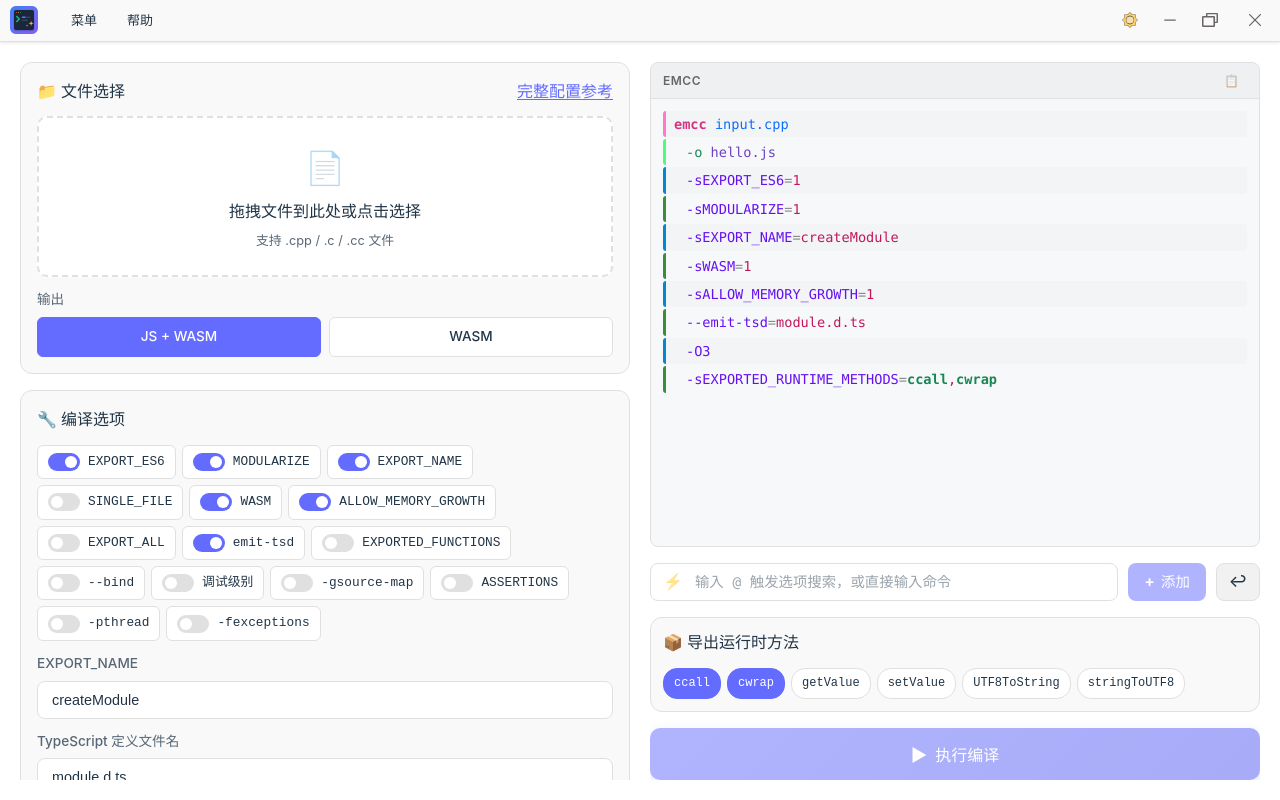
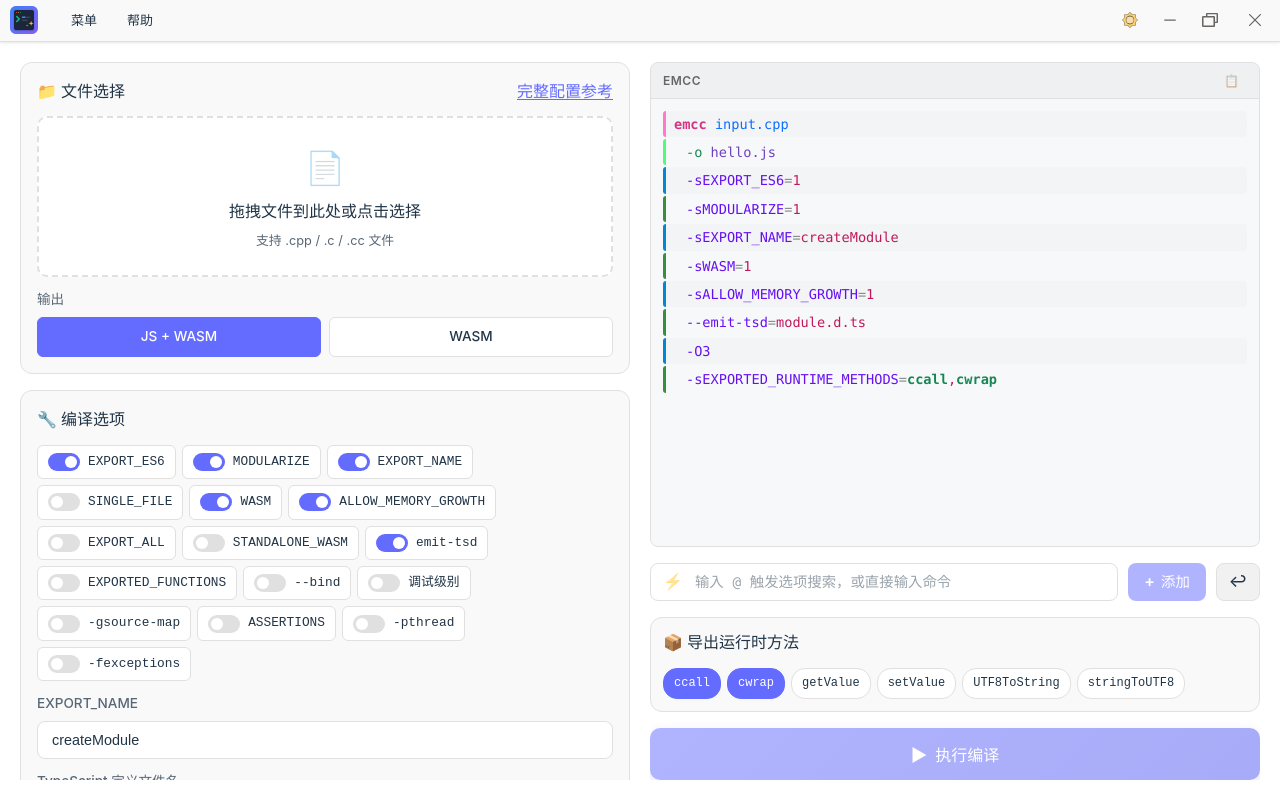
Before and after one commit to TTT1231/emccgui, a Vue app: page / in a window 1280 px wide. Built offline with nearby package versions, Linux system fonts and the light colour scheme.

Commit message:
fix:modularize and export name complict

```diff
--- a/src/renderer/components/EmccCoding/index.vue
+++ b/src/renderer/components/EmccCoding/index.vue
@@ -114,11 +114,6 @@ const commandLines = computed(() => {
    const outputExt = isJsWasm ? '.js' : '.wasm';
    lines.push({ name: '-o', value: `${outputFileName.value}${outputExt}`, type: 'output' });
 
-   // 如果只输出 wasm，添加 STANDALONE_WASM
-   if (!isJsWasm) {
-      lines.push({ name: '-sSTANDALONE_WASM', value: '1', type: 'flag' });
-   }
-
    // 遍历所有编译选项，自动生成命令行
    for (const option of compileOptionsOpt.value) {
       // 检查是否启用
@@ -339,18 +334,13 @@ const getAllExistingCommandNames = computed(() => {
    // 2. 优化级别
    commandNames.push(`-${options.value.optimizationLevel}`);
 
-   // 3. 如果是纯 WASM 模式，添加 STANDALONE_WASM
-   if (!isJsWasm) {
-      commandNames.push('-sSTANDALONE_WASM');
-   }
-
-   // 4. 运行时方法（如果在 JS+WASM 模式下有启用的话）
+   // 3. 运行时方法（如果在 JS+WASM 模式下有启用的话）
    const enabledMethods = runtimeMethodsOpt.value.filter(m => m.enabled).map(m => m.name);
    if (enabledMethods.length > 0 && isJsWasm) {
       commandNames.push('-sEXPORTED_RUNTIME_METHODS');
    }
 
-   // 5. 手动添加的自定义命令
+   // 4. 手动添加的自定义命令
    for (const customCmd of addOptionsStack.value) {
       commandNames.push(extractCommandName(customCmd));
    }
--- a/src/renderer/components/EmccCoding/src/data.ts
+++ b/src/renderer/components/EmccCoding/src/data.ts
@@ -6,6 +6,21 @@ type CommandFormatType = 'flag' | 'setting' | 'arg';
 
 // 选项冲突类型
 type ConflictType = 'wasm-only' | 'side-module';
+
+// 辅助函数：根据 key 获取编译选项
+function getOptionByKey(options: CompileOption[], key: string): CompileOption | undefined {
+   return options.find(opt => opt.key === key);
+}
+
+// 辅助函数：检查选项是否真正启用（包括依赖检查）
+export function isOptionReallyEnabled(option: CompileOption, allOptions: CompileOption[]): boolean {
+   if (!option.enabled) return false;
+   if (option.dependsOn) {
+      const dep = getOptionByKey(allOptions, option.dependsOn);
+      if (!dep?.enabled) return false;
+   }
+   return true;
+}
 
 // 选项冲突规则
 export interface OptionConflict {
@@ -151,6 +166,18 @@ export const compileOptionOptions: CompileOption[] = [
       defaultValue: 1,
       formatType: 'flag',
       hint: '导出所有符号（函数和全局变量）',
+   },
+   {
+      key: 'standaloneWasm',
+      name: 'STANDALONE_WASM',
+      enabled: false,
+      cmdPrefix: '-s',
+      cmdName: 'STANDALONE_WASM',
+      valueType: 'boolean',
+      defaultValue: 1,
+      formatType: 'flag',
+      jsWasmOnly: true,
+      hint: '生成一个尽量独立的 WASM，减少对外部依赖（与 wasm-only 冲突）',
    },
 
    // === 类型定义 ===
@@ -413,7 +440,8 @@ export function getConflictedOptions(
    // 1. 纯 WASM 输出模式下，所有 jsWasmOnly 选项都无效
    if (outputFormat === 'wasm-only') {
       for (const opt of options) {
-         if (opt.jsWasmOnly && opt.enabled) {
+         // 使用 isOptionReallyEnabled 来检查选项是否真正启用（包括依赖检查）
+         if (opt.jsWasmOnly && isOptionReallyEnabled(opt, options)) {
             conflictedKeys.add(opt.key);
          }
       }
@@ -426,7 +454,8 @@ export function getConflictedOptions(
          // 如果触发选项已启用，则所有冲突选项应该被禁用
          for (const conflictKey of conflict.conflictsWith) {
             const conflictOpt = options.find(opt => opt.key === conflictKey);
-            if (conflictOpt?.enabled) {
+            // 使用 isOptionReallyEnabled 来检查选项是否真正启用
+            if (conflictOpt && isOptionReallyEnabled(conflictOpt, options)) {
                conflictedKeys.add(conflictKey);
             }
          }
@@ -442,10 +471,12 @@ export function getConflictReason(
    outputFormat: 'js-wasm' | 'wasm-only',
    options: CompileOption[],
 ): string | null {
+   const opt = options.find(o => o.key === optionKey);
+   if (!opt) return null;
+
    // 检查纯 WASM 模式冲突
    if (outputFormat === 'wasm-only') {
-      const opt = options.find(o => o.key === optionKey);
-      if (opt?.jsWasmOnly) {
+      if (opt?.jsWasmOnly && isOptionReallyEnabled(opt, options)) {
          return '此选项需要 JavaScript glue 代码，纯 WASM 模式下不生成 JS 文件';
       }
    }
```
